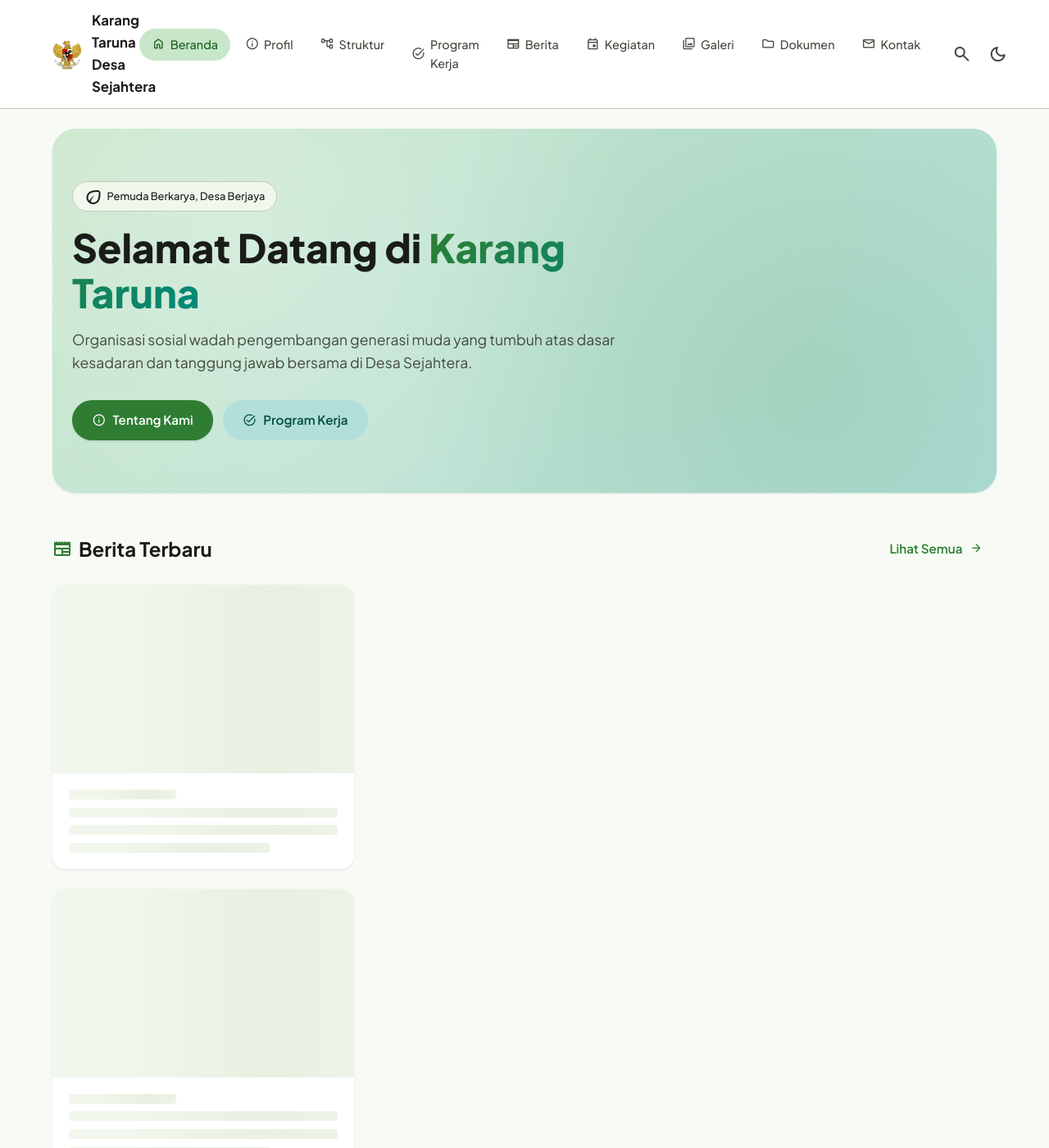
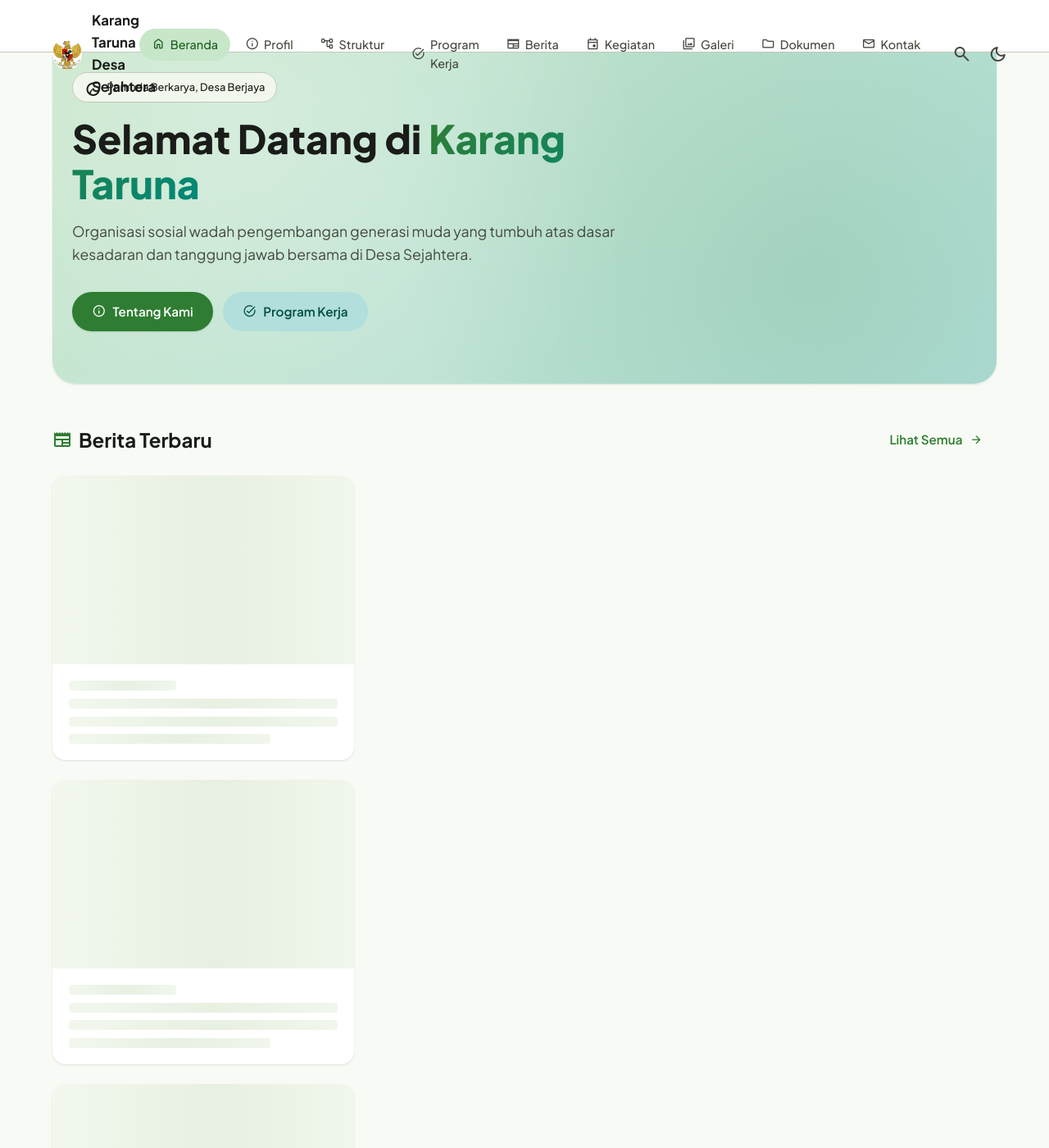
Before and after one commit to greenblog-dev/greenblog-dev.github.io, a Jekyll site: the page built from index.html, in a window 1280 px wide and 1400 px high. Shown: the whole window at 82% size. Built offline with Jekyll 4.4.1, drawn with Linux system fonts in a browser that asks for light colours.

Commit message:
Update _layout.scss

```diff
--- a/_sass/_layout.scss
+++ b/_sass/_layout.scss
@@ -1,13 +1,25 @@
 // App Bar
 .md3-app-bar {
-  position: sticky;
+  position: fixed; /* Ubah dari sticky ke fixed */
   top: 0;
-  z-index: 1000;
+  left: 0;
+  right: 0; /* Agar melebar penuh */
+  z-index: 9999; /* Naikkan z-index agar pasti di atas */
   background: var(--md-surface-1);
   border-bottom: 1px solid var(--md-outline-variant);
   backdrop-filter: blur(12px);
   -webkit-backdrop-filter: blur(12px);
-} /* <--- Ini yang hilang */
+
+  /* PENTING: Jika pakai fixed, tinggi navbar harus diketahui */
+  height: 64px; /* Sesuaikan dengan tinggi asli app bar Anda */
+}
+
+/* TAMBAHKAN INI: Agar konten di bawahnya tidak tertutup navbar */
+.main-content {
+  /* Ganti .main-content dengan class pembungkus konten utama Anda */
+  padding-top: 64px; /* Harus SAMA dengan tinggi .md3-app-bar */
+}
+
 
 .app-bar-inner {
   max-width: var(--container); margin: 0 auto;
```
